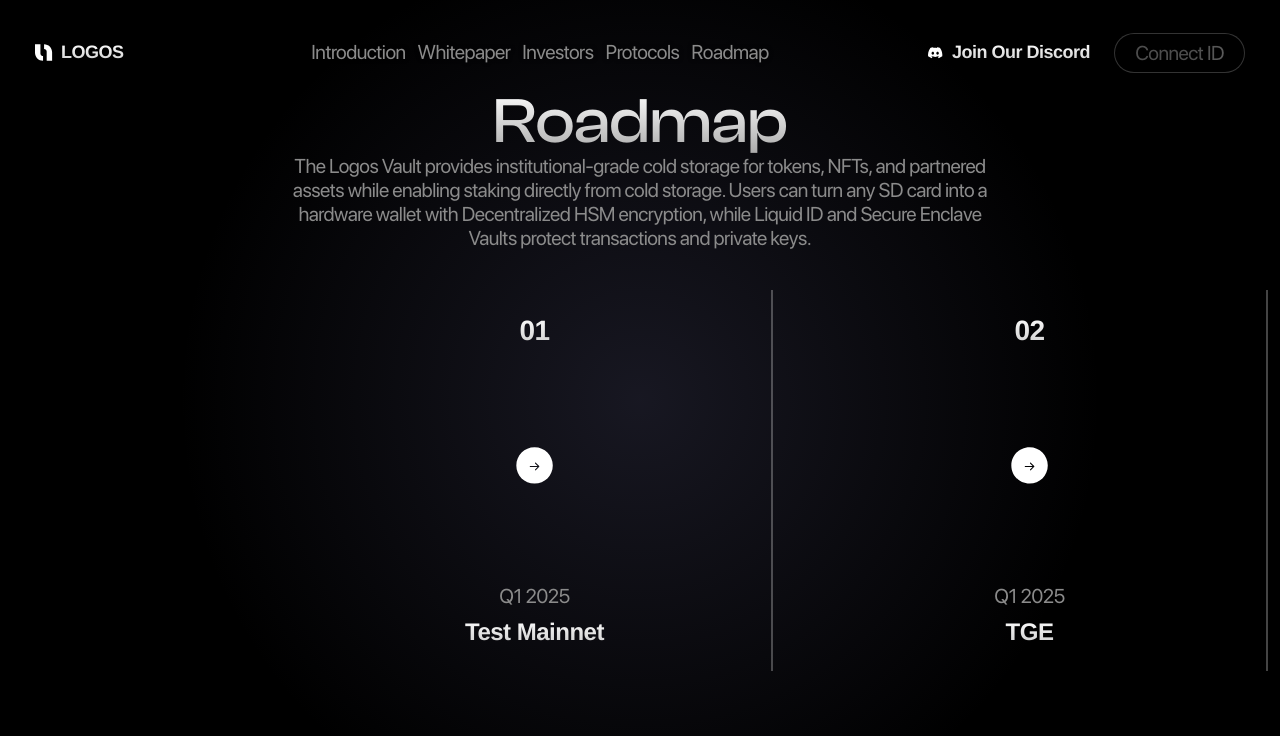
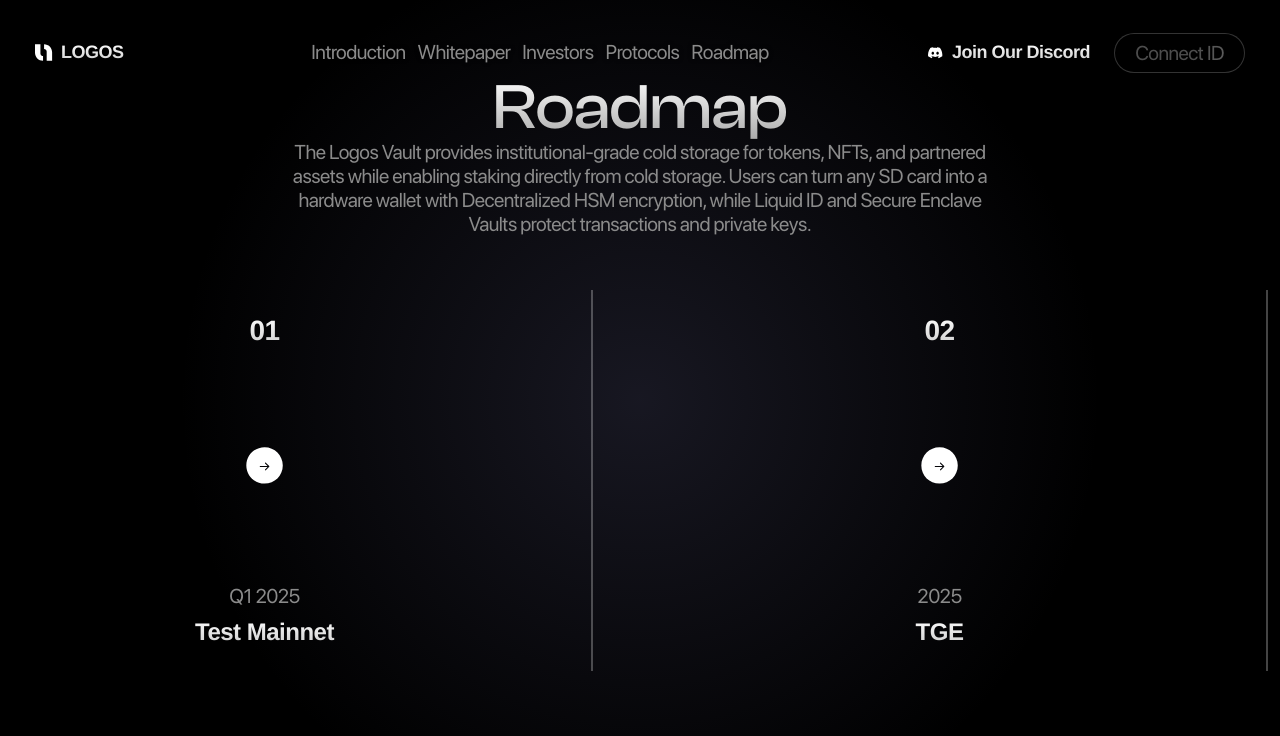
Before and after one commit to ivandalechenko/logosLend, a React (Vite) app: page /Roadmap in a window 1280 px wide. Shown: the top 736 px of the page. Built offline with nearby package versions, Linux system fonts and the light colour scheme.

Commit message:
refactor: Update Protocols and Roadmap pages with Logos Layer branding and roadmap details

```diff
--- a/src/pages/Protocols/Protocols.jsx
+++ b/src/pages/Protocols/Protocols.jsx
@@ -65,19 +65,19 @@ export default () => {
                                         text: `Zero Gas Fees`, duration: 0.1
                                     })
                                     gsap.to('.Description__description_1', {
-                                        text: `Forget about gas fees eating into your profits. Liquid Layer removes transaction fees, allowing traders to move assets without paying network costs. This means more frequent trades, better arbitrage opportunities, and a level playing field for all users.`, duration: 0.1
+                                        text: `Forget about gas fees eating into your profits. Logos Layer removes transaction fees, allowing traders to move assets without paying network costs. This means more frequent trades, better arbitrage opportunities, and a level playing field for all users.`, duration: 0.1
                                     })
                                     gsap.to('.Description__title_2', {
                                         text: `Universal Chain Connectivity`, duration: 0.1
                                     })
                                     gsap.to('.Description__description_2', {
-                                        text: `Liquid Layer makes multi-chain trading seamless, enabling effortless transfers across Ethereum, Bitcoin, Solana, and more—no network switching, wrapping, or complex swaps needed.`, duration: 0.1
+                                        text: `Logos Layer makes multi-chain trading seamless, enabling effortless transfers across Ethereum, Bitcoin, Solana, and more—no network switching, wrapping, or complex swaps needed.`, duration: 0.1
                                     })
                                     gsap.to('.Description__title_3', {
                                         text: `Advanced Security`, duration: 0.1
                                     })
                                     gsap.to('.Description__description_3', {
-                                        text: `Security isn't an afterthought—it's built into the foundation of Liquid Layer. Using advanced encryption, real-time monitoring, and the COMET BFT consensus mechanism, transactions are secured at every level, ensuring stability and protection against threats.`, duration: 0.1
+                                        text: `Security isn't an afterthought—it's built into the foundation of Logos Layer. Using advanced encryption, real-time monitoring, and the COMET BFT consensus mechanism, transactions are secured at every level, ensuring stability and protection against threats.`, duration: 0.1
                                     })
                                 }, 200);
                             }
@@ -100,19 +100,19 @@ export default () => {
                                         text: `Seamless Integration, Limitless Trading`, duration: 0.1
                                     })
                                     gsap.to('.Description__description_1', {
-                                        text: `Liquid Layer connects with top-tier exchanges, allowing users to execute trades instantly with deep liquidity. Whether you're a casual trader or a high-volume investor, you get seamless access to multiple markets from a single platform.`, duration: 0.1
+                                        text: `Logos Layer connects with top-tier exchanges, allowing users to execute trades instantly with deep liquidity. Whether you're a casual trader or a high-volume investor, you get seamless access to multiple markets from a single platform.`, duration: 0.1
                                     })
                                     gsap.to('.Description__title_2', {
                                         text: `One Unified Liquidity Pool`, duration: 0.1
                                     })
                                     gsap.to('.Description__description_2', {
-                                        text: `Liquid Layer connects liquidity across blockchains, ensuring optimal pricing, no slippage, and instant access to assets. No more fragmentation or trapped funds—everything is seamlessly available.`, duration: 0.1
+                                        text: `Logos Layer connects liquidity across blockchains, ensuring optimal pricing, no slippage, and instant access to assets. No more fragmentation or trapped funds—everything is seamlessly available.`, duration: 0.1
                                     })
                                     gsap.to('.Description__title_3', {
                                         text: `Seamless User Experience`, duration: 0.1
                                     })
                                     gsap.to('.Description__description_3', {
-                                        text: `Liquid Wallet streamlines crypto with multi-chain management, gasless transactions, and unified liquidity. AI-powered memecoin pets, built with top projects, automate tasks, optimize trades, and make Web3 fun and accessible.`, duration: 0.1
+                                        text: `Logos Wallet streamlines crypto with multi-chain management, gasless transactions, and unified liquidity. AI-powered memecoin pets, built with top projects, automate tasks, optimize trades, and make Web3 fun and accessible.`, duration: 0.1
                                     })
                                 }, 200);
                             }
@@ -136,19 +136,19 @@ export default () => {
                                         text: `Visa Cards`, duration: 0.1
                                     })
                                     gsap.to('.Description__description_1', {
-                                        text: `The top 100,000 airdrop participants can pre-order a premium Liquid Visa Card, designed for seamless crypto spending. Combining blockchain innovation with traditional financial flexibility, it can be used anywhere Visa is accepted.`, duration: 0.1
+                                        text: `The top 100,000 airdrop participants can pre-order a premium Logos Visa Card, designed for seamless crypto spending. Combining blockchain innovation with traditional financial flexibility, it can be used anywhere Visa is accepted.`, duration: 0.1
                                     })
                                     gsap.to('.Description__title_2', {
                                         text: `Exclusive Partnerships & Ecosystem Growth`, duration: 0.1
                                     })
                                     gsap.to('.Description__description_2', {
-                                        text: `Liquid Layer is a movement, expanding Web3 through luxury collaborations like 1:1 memecoin jewelry with GFAL and the UAE, and tech integrations with Ledger and Tamagotchi, driving mainstream adoption and cultural growth.`, duration: 0.1
+                                        text: `Logos Layer is a movement, expanding Web3 through luxury collaborations like 1:1 memecoin jewelry with GFAL and the UAE, and tech integrations with Ledger and Tamagotchi, driving mainstream adoption and cultural growth.`, duration: 0.1
                                     })
                                     gsap.to('.Description__title_3', {
                                         text: `Reducing Crypto's Environmental Footprint`, duration: 0.1
                                     })
                                     gsap.to('.Description__description_3', {
-                                        text: `Sustainability is central to Liquid Layer. Our energy-efficient architecture minimizes the environmental impact of blockchain transactions while ensuring high performance, reflecting our commitment to responsible innovation for both the industry and the planet.`, duration: 0.1
+                                        text: `Sustainability is central to Logos Layer. Our energy-efficient architecture minimizes the environmental impact of blockchain transactions while ensuring high performance, reflecting our commitment to responsible innovation for both the industry and the planet.`, duration: 0.1
                                     })
                                 }, 200);
                             }
@@ -175,7 +175,7 @@ export default () => {
                                     Zero Gas Fees
                                 </TXTSubheader>
                                 <TXTPlain small className={'Description__description_1'}>
-                                    Forget about gas fees eating into your profits. Liquid Layer removes transaction fees, allowing traders to move assets without paying network costs. This means more frequent trades, better arbitrage opportunities, and a level playing field for all users.
+                                    Forget about gas fees eating into your profits. Logos Layer removes transaction fees, allowing traders to move assets without paying network costs. This means more frequent trades, better arbitrage opportunities, and a level playing field for all users.
                                 </TXTPlain>
                             </div>
                         </div>
@@ -186,7 +186,7 @@ export default () => {
                                     Universal Chain Connectivity
                                 </TXTSubheader>
                                 <TXTPlain small className={'Description__description_2'}>
-                                    Liquid Layer makes multi-chain trading seamless, enabling effortless transfers across Ethereum, Bitcoin, Solana, and more—no network switching, wrapping, or complex swaps needed.
+                                    Logos Layer makes multi-chain trading seamless, enabling effortless transfers across Ethereum, Bitcoin, Solana, and more—no network switching, wrapping, or complex swaps needed.
                                 </TXTPlain>
                             </div>
                         </div>
@@ -197,7 +197,7 @@ export default () => {
                                     Advanced Security
                                 </TXTSubheader>
                                 <TXTPlain small className={'Description__description_3'}>
-                                    Security isn`t an afterthought—it`s built into the foundation of Liquid Layer. Using advanced encryption, real-time monitoring, and the COMET BFT consensus mechanism, transactions are secured at every level, ensuring stability and protection against threats.
+                                    Security isn`t an afterthought—it`s built into the foundation of Logos Layer. Using advanced encryption, real-time monitoring, and the COMET BFT consensus mechanism, transactions are secured at every level, ensuring stability and protection against threats.
                                 </TXTPlain>
                             </div>
                         </div>
@@ -220,7 +220,7 @@ export default () => {
                         {/* <h3 className='Protocols__feauteres-title'>
                             </h3> */}
                         <TXTPlain>
-                            Liquid Layer enables seamless multi-chain trading with zero gas fees, unified liquidity, and top-tier security. Integrated with major exchanges and AI-powered tools, it offers a smooth, efficient, and eco-friendly Web3 experience.
+                            Logos Layer enables seamless multi-chain trading with zero gas fees, unified liquidity, and top-tier security. Integrated with major exchanges and AI-powered tools, it offers a smooth, efficient, and eco-friendly Web3 experience.
                         </TXTPlain>
                         {/* <p className='Protocols__feauteres-description'>
                             </p> */}
--- a/src/pages/Roadmap/Roadmap.jsx
+++ b/src/pages/Roadmap/Roadmap.jsx
@@ -100,8 +100,16 @@ export default () => {
                                 type: 'Test Mainnet'
                             },
                             {
-                                date: `Q1 2025`,
+                                date: `2025`,
                                 type: 'TGE'
+                            },
+                            {
+                                date: `Q1`,
+                                type: 'Cross-chain Builders Portal & Hackathon Events'
+                            },
+                            {
+                                date: `Q1`,
+                                type: 'Cross-Chain Wallet'
                             },
                             {
                                 date: `Q2 2025`,
@@ -109,23 +117,27 @@ export default () => {
                             },
                             {
                                 date: `Q2 2025`,
-                                type: 'Memechain/Socialfi Release'
+                                type: 'Meme chain / Social fi Release'
                             },
                             {
-                                date: `Q22025`,
-                                type: 'Ecosystem Release'
+                                date: `Q2`,
+                                type: 'wide-scale integration for web3 Ecosystems and Exchanges'
                             },
                             {
-                                date: `Q32025`,
-                                type: 'Staking Protocol Release'
+                                date: `Q2`,
+                                type: 'the next gen security / digital asset storage'
                             },
                             {
-                                date: `Q32025`,
-                                type: 'Partnership Expansion'
+                                date: `Q2`,
+                                type: 'Staking protocol release'
                             },
                             {
-                                date: `Q42025`,
-                                type: 'Interactive Global Adoption'
+                                date: `Q4`,
+                                type: 'wide-scale integration with web2 Merchants & Consumers'
+                            },
+                            {
+                                date: `Q4`,
+                                type: 'synthetic assets release'
                             }
                         ].map((rel, index) => {
                             return <div className='Introduction_roadmap_element'>
```
